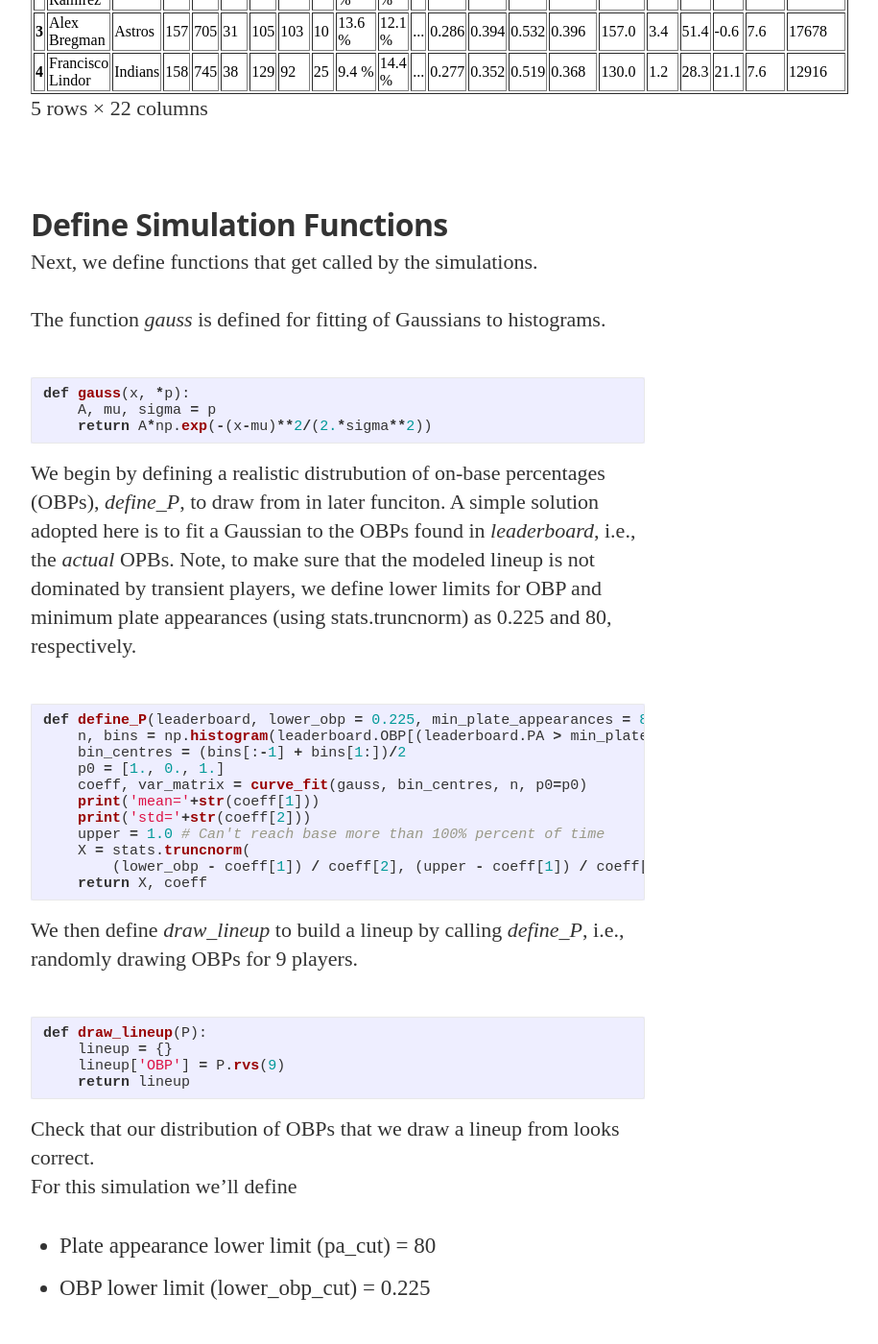
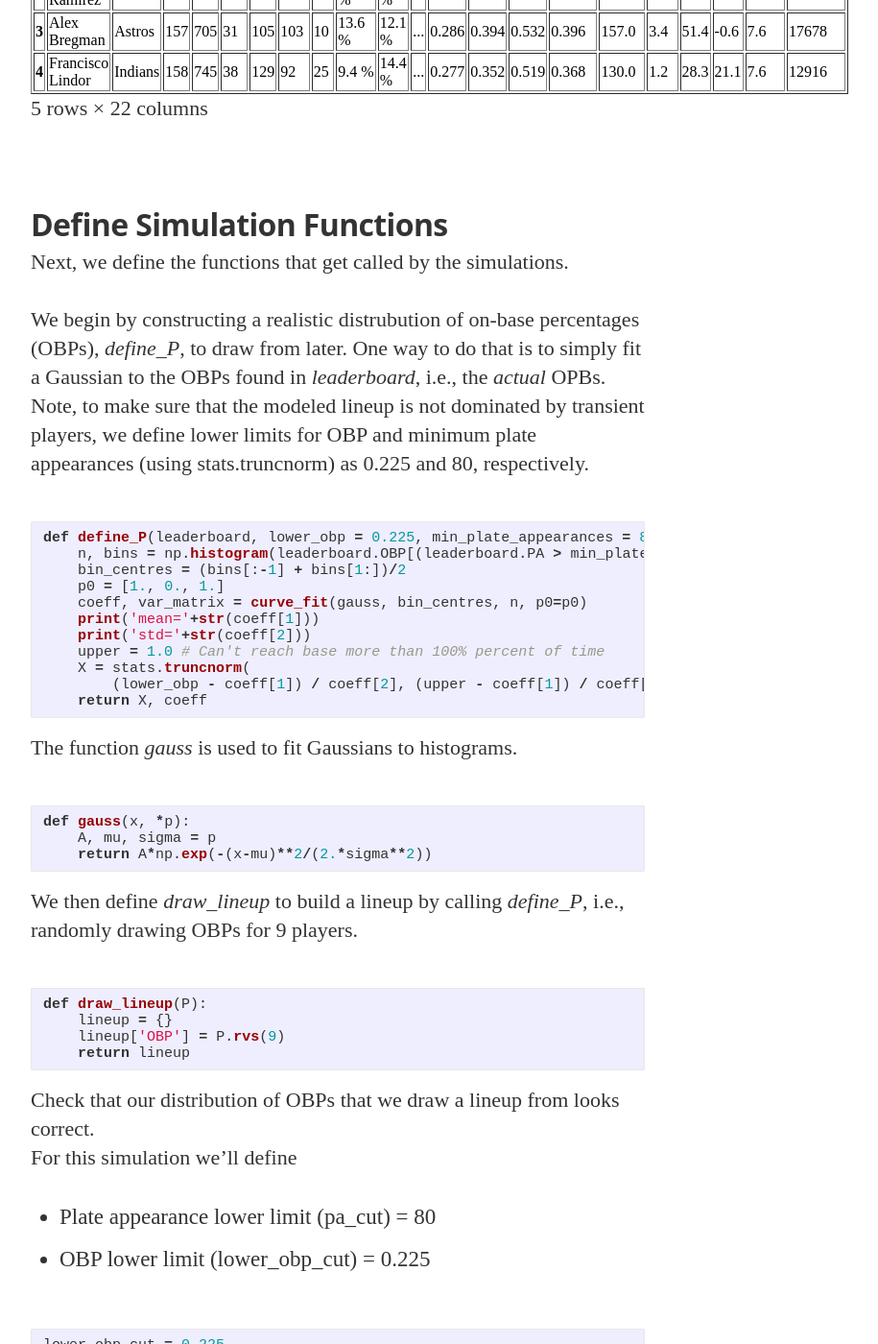
Before and after one commit to wrapgenius/wrapgenius.github.io, a Jekyll site: the page built from _posts/2019-04-23-Batting-Order-on-Clusterluck.md, in a window 1280 px wide and 1400 px high, scrolled down 2698 px. Shown: the whole window at 96% size, without its empty margins (288-1203 px from the left). Built offline with Jekyll 4.4.1, drawn with Linux system fonts in a browser that asks for light colours; nearby versions of some CDN libraries; some web fonts are replaced; some of the changed text lies outside the part shown.

Commit message:
fix typos in clusterluck text

````diff
--- a/_posts/2019-04-23-Batting-Order-on-Clusterluck.md
+++ b/_posts/2019-04-23-Batting-Order-on-Clusterluck.md
@@ -227,19 +227,10 @@ leaderboard.head()
 </div>
 
 ## Define Simulation Functions
-Next, we define functions that get called by the simulations.  <br>
+Next, we define the functions that get called by the simulations.  <br>
 
-The function *gauss* is defined for fitting of Gaussians to histograms. <br>
-
-```python
-def gauss(x, *p):
-    A, mu, sigma = p
-    return A*np.exp(-(x-mu)**2/(2.*sigma**2))
-```
-
-We begin by defining a realistic distrubution of on-base percentages (OBPs), *define_P*,  to draw from in later funciton.  A simple solution adopted here is to fit a Gaussian to the OBPs found in *leaderboard*, i.e., the *actual* OPBs.
+We begin by constructing a realistic distrubution of on-base percentages (OBPs), *define_P*, to draw from later.  One way to do that is to simply fit a Gaussian to the OBPs found in *leaderboard*, i.e., the *actual* OPBs.
 Note, to make sure that the modeled lineup is not dominated by transient players, we define lower limits for OBP and minimum plate appearances (using stats.truncnorm) as 0.225 and 80, respectively.
-
 
 ```python
 def define_P(leaderboard, lower_obp = 0.225, min_plate_appearances = 80, year = 2018):
@@ -255,8 +246,15 @@ def define_P(leaderboard, lower_obp = 0.225, min_plate_appearances = 80, year =
     return X, coeff
 ```
 
+The function *gauss* is used to fit Gaussians to histograms. <br>
+
+```python
+def gauss(x, *p):
+    A, mu, sigma = p
+    return A*np.exp(-(x-mu)**2/(2.*sigma**2))
+```
+
 We then define *draw_lineup* to build a lineup by calling *define_P*, i.e., randomly drawing OBPs for 9 players.
-
 
 ```python
 def draw_lineup(P):
@@ -264,7 +262,6 @@ def draw_lineup(P):
     lineup['OBP'] = P.rvs(9)
     return lineup
 ```
-
 Check that our distribution of OBPs that we draw a lineup from looks correct.  <br>
 For this simulation we'll define
 - Plate appearance lower limit (pa_cut) = 80
````
Also changed, not shown: other parts of _posts/2019-04-23-Batting-Order-on-Clusterluck.md (+1 -1 lines).
